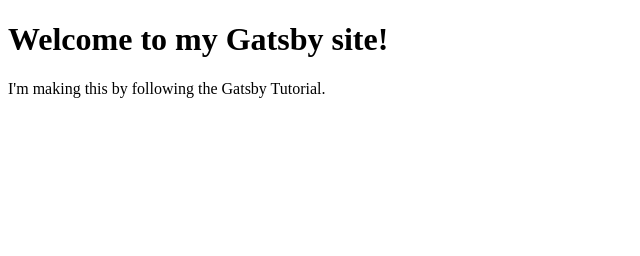
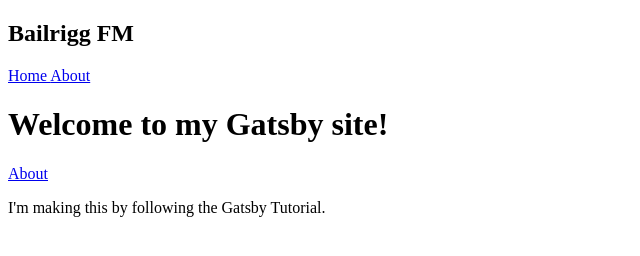
Before and after one commit to EddieIsBored/bailrigg-website, a Gatsby site: page / in a window 1280 px wide. Shown: the whole page, without its empty margins (0-640 px from the left). Built offline with nearby package versions, Linux system fonts and the light colour scheme; Gatsby itself is replaced by a stand-in of ours.

Commit message:
Working on navbar

```diff
--- a/package.json
+++ b/package.json
@@ -15,7 +15,7 @@
     "clean": "gatsby clean"
   },
   "dependencies": {
-    "gatsby": "^3.6.2",
+    "gatsby": "^3.11.1",
     "gatsby-plugin-gatsby-cloud": "^2.6.1",
     "gatsby-plugin-image": "^1.6.0",
     "gatsby-plugin-manifest": "^3.6.0",
--- /dev/null
+++ b/src/components/Navbar.js
@@ -0,0 +1,16 @@
+import React from 'react'
+import { Link } from 'gatsby'
+
+const Navbar = () => {
+    return (
+    <nav>
+        <h1> Bailrigg FM </h1>
+        <div className = "links">
+            <Link to ="/"> Home </Link>
+            <Link to ="/about"> About </Link>
+        </div>
+    </nav>
+    )
+}
+
+export default Navbar
--- a/src/pages/index.js
+++ b/src/pages/index.js
@@ -1,12 +1,16 @@
 // Step 1: Import React
 import * as React from 'react'
+import { Link } from 'gatsby'
+import Navbar from '../components/Navbar'
 
 // Step 2: Define your component
 const IndexPage = () => {
   return (
     <main>
+        <Navbar />
       <title>Home Page</title>
       <h1>Welcome to my Gatsby site!</h1>
+      <Link to="/about">About</Link>
       <p>I'm making this by following the Gatsby Tutorial.</p>
     </main>
   )
```
Also changed, not shown: 1 other file.
